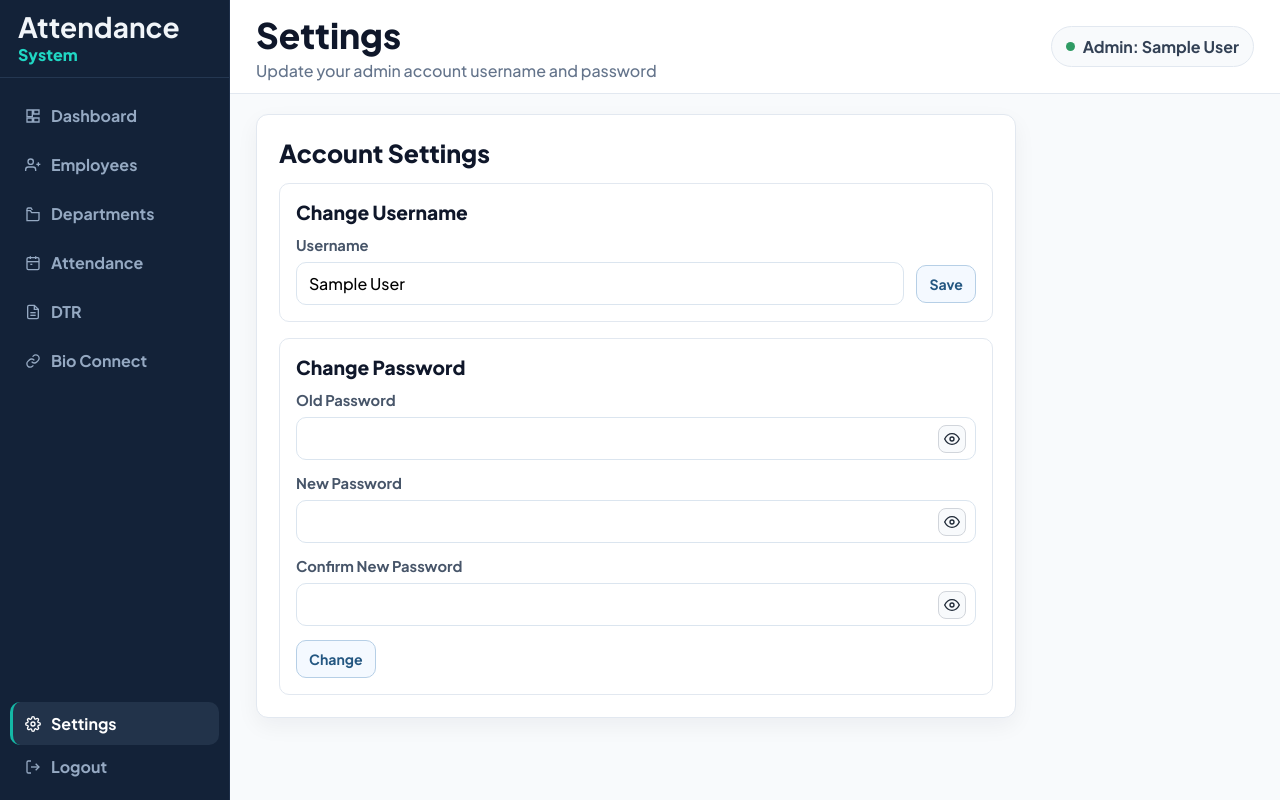
After one commit to NotNookie/Biometrics-Attendance-Website, a PHP site: page /admin/settings.php in a window 1280 px wide. The commit adds this page. Run offline with PHP 8.4, Linux system fonts and the light colour scheme; the visitor is signed in with stand-in values (Sample User, id 1); data comes from the database, SQL or seed files in the repository.

Commit message:
Add settings page and update navigation links across admin pages
- Introduced a new settings.php page for admin account management, allowing username and password changes.
- Updated dashboard, departments, DTR, employees, and bio_connect pages to include a link to the new settings page.
- Enhanced departments.php to separate department and position listings, improving data retrieval and display.
- Added new buttons for adding departments and positions in the dashboard.
- Improved layout and styling for better user experience in the settings section.

```diff
--- a/admin/attendance.php
+++ b/admin/attendance.php
@@ -292,6 +292,10 @@ foreach ($rows as $row) {
         </div>
 
         <div class="dashboard-nav-bottom">
+          <a href="settings.php" class="dashboard-nav-link">
+            <svg class="nav-icon" viewBox="0 0 24 24" fill="none" stroke="currentColor" stroke-width="2"><circle cx="12" cy="12" r="3"></circle><path d="M19.4 15a1.65 1.65 0 0 0 .33 1.82l.06.06a2 2 0 1 1-2.83 2.83l-.06-.06a1.65 1.65 0 0 0-1.82-.33 1.65 1.65 0 0 0-1 1.51V21a2 2 0 1 1-4 0v-.09a1.65 1.65 0 0 0-1-1.51 1.65 1.65 0 0 0-1.82.33l-.06.06a2 2 0 1 1-2.83-2.83l.06-.06a1.65 1.65 0 0 0 .33-1.82 1.65 1.65 0 0 0-1.51-1H3a2 2 0 1 1 0-4h.09a1.65 1.65 0 0 0 1.51-1 1.65 1.65 0 0 0-.33-1.82l-.06-.06a2 2 0 1 1 2.83-2.83l.06.06a1.65 1.65 0 0 0 1.82.33h0A1.65 1.65 0 0 0 10 3.09V3a2 2 0 1 1 4 0v.09a1.65 1.65 0 0 0 1 1.51h0a1.65 1.65 0 0 0 1.82-.33l.06-.06a2 2 0 1 1 2.83 2.83l-.06.06a1.65 1.65 0 0 0-.33 1.82v0a1.65 1.65 0 0 0 1.51 1H21a2 2 0 1 1 0 4h-.09a1.65 1.65 0 0 0-1.51 1z"></path></svg>
+            Settings
+          </a>
           <a href="logout.php" class="dashboard-nav-link js-logout-link">
             <svg class="nav-icon" viewBox="0 0 24 24" fill="none" stroke="currentColor" stroke-width="2"><path d="M9 21H5a2 2 0 0 1-2-2V5a2 2 0 0 1 2-2h4"></path><path d="M16 17l5-5-5-5"></path><path d="M21 12H9"></path></svg>
             Logout
--- a/admin/dashboard.php
+++ b/admin/dashboard.php
@@ -229,6 +229,10 @@ $recentActivities = array_slice($recentActivities, 0, 8);
         </div>
 
         <div class="dashboard-nav-bottom">
+          <a href="settings.php" class="dashboard-nav-link">
+            <svg class="nav-icon" viewBox="0 0 24 24" fill="none" stroke="currentColor" stroke-width="2"><circle cx="12" cy="12" r="3"></circle><path d="M19.4 15a1.65 1.65 0 0 0 .33 1.82l.06.06a2 2 0 1 1-2.83 2.83l-.06-.06a1.65 1.65 0 0 0-1.82-.33 1.65 1.65 0 0 0-1 1.51V21a2 2 0 1 1-4 0v-.09a1.65 1.65 0 0 0-1-1.51 1.65 1.65 0 0 0-1.82.33l-.06.06a2 2 0 1 1-2.83-2.83l.06-.06a1.65 1.65 0 0 0 .33-1.82 1.65 1.65 0 0 0-1.51-1H3a2 2 0 1 1 0-4h.09a1.65 1.65 0 0 0 1.51-1 1.65 1.65 0 0 0-.33-1.82l-.06-.06a2 2 0 1 1 2.83-2.83l.06.06a1.65 1.65 0 0 0 1.82.33h0A1.65 1.65 0 0 0 10 3.09V3a2 2 0 1 1 4 0v.09a1.65 1.65 0 0 0 1 1.51h0a1.65 1.65 0 0 0 1.82-.33l.06-.06a2 2 0 1 1 2.83 2.83l-.06.06a1.65 1.65 0 0 0-.33 1.82v0a1.65 1.65 0 0 0 1.51 1H21a2 2 0 1 1 0 4h-.09a1.65 1.65 0 0 0-1.51 1z"></path></svg>
+            Settings
+          </a>
           <a href="logout.php" class="dashboard-nav-link js-logout-link">
             <svg class="nav-icon" viewBox="0 0 24 24" fill="none" stroke="currentColor" stroke-width="2"><path d="M9 21H5a2 2 0 0 1-2-2V5a2 2 0 0 1 2-2h4"></path><path d="M16 17l5-5-5-5"></path><path d="M21 12H9"></path></svg>
             Logout
@@ -331,6 +335,8 @@ $recentActivities = array_slice($recentActivities, 0, 8);
           <h2 class="panel-title">Quick Actions</h2>
           <div class="quick-actions">
             <a href="employees.php?dialog=add" class="qa-btn qa-primary">+ Add Employee</a>
+            <a href="departments.php?dialog=add_department" class="qa-btn qa-secondary">+ Add Department</a>
+            <a href="departments.php?dialog=add_position" class="qa-btn qa-secondary">+ Add Position</a>
             <a href="attendance.php" class="qa-btn qa-secondary">View Attendance</a>
             <a href="dtr.php" class="qa-btn qa-secondary">Generate Report</a>
           </div>
--- a/admin/dtr.php
+++ b/admin/dtr.php
@@ -225,6 +225,10 @@ $adminName = $_SESSION['admin_name'] ?? 'Admin';
         </div>
 
         <div class="dashboard-nav-bottom">
+          <a href="settings.php" class="dashboard-nav-link">
+            <svg class="nav-icon" viewBox="0 0 24 24" fill="none" stroke="currentColor" stroke-width="2"><circle cx="12" cy="12" r="3"></circle><path d="M19.4 15a1.65 1.65 0 0 0 .33 1.82l.06.06a2 2 0 1 1-2.83 2.83l-.06-.06a1.65 1.65 0 0 0-1.82-.33 1.65 1.65 0 0 0-1 1.51V21a2 2 0 1 1-4 0v-.09a1.65 1.65 0 0 0-1-1.51 1.65 1.65 0 0 0-1.82.33l-.06.06a2 2 0 1 1-2.83-2.83l.06-.06a1.65 1.65 0 0 0 .33-1.82 1.65 1.65 0 0 0-1.51-1H3a2 2 0 1 1 0-4h.09a1.65 1.65 0 0 0 1.51-1 1.65 1.65 0 0 0-.33-1.82l-.06-.06a2 2 0 1 1 2.83-2.83l.06.06a1.65 1.65 0 0 0 1.82.33h0A1.65 1.65 0 0 0 10 3.09V3a2 2 0 1 1 4 0v.09a1.65 1.65 0 0 0 1 1.51h0a1.65 1.65 0 0 0 1.82-.33l.06-.06a2 2 0 1 1 2.83 2.83l-.06.06a1.65 1.65 0 0 0-.33 1.82v0a1.65 1.65 0 0 0 1.51 1H21a2 2 0 1 1 0 4h-.09a1.65 1.65 0 0 0-1.51 1z"></path></svg>
+            Settings
+          </a>
           <a href="logout.php" class="dashboard-nav-link js-logout-link">
             <svg class="nav-icon" viewBox="0 0 24 24" fill="none" stroke="currentColor" stroke-width="2"><path d="M9 21H5a2 2 0 0 1-2-2V5a2 2 0 0 1 2-2h4"></path><path d="M16 17l5-5-5-5"></path><path d="M21 12H9"></path></svg>
             Logout
--- a/admin/employees.php
+++ b/admin/employees.php
@@ -528,6 +528,10 @@ if ($hasDepartmentsTable && $hasPositionsTable && $editDepartmentId > 0) {
         </div>
 
         <div class="dashboard-nav-bottom">
+          <a href="settings.php" class="dashboard-nav-link">
+            <svg class="nav-icon" viewBox="0 0 24 24" fill="none" stroke="currentColor" stroke-width="2"><circle cx="12" cy="12" r="3"></circle><path d="M19.4 15a1.65 1.65 0 0 0 .33 1.82l.06.06a2 2 0 1 1-2.83 2.83l-.06-.06a1.65 1.65 0 0 0-1.82-.33 1.65 1.65 0 0 0-1 1.51V21a2 2 0 1 1-4 0v-.09a1.65 1.65 0 0 0-1-1.51 1.65 1.65 0 0 0-1.82.33l-.06.06a2 2 0 1 1-2.83-2.83l.06-.06a1.65 1.65 0 0 0 .33-1.82 1.65 1.65 0 0 0-1.51-1H3a2 2 0 1 1 0-4h.09a1.65 1.65 0 0 0 1.51-1 1.65 1.65 0 0 0-.33-1.82l-.06-.06a2 2 0 1 1 2.83-2.83l.06.06a1.65 1.65 0 0 0 1.82.33h0A1.65 1.65 0 0 0 10 3.09V3a2 2 0 1 1 4 0v.09a1.65 1.65 0 0 0 1 1.51h0a1.65 1.65 0 0 0 1.82-.33l.06-.06a2 2 0 1 1 2.83 2.83l-.06.06a1.65 1.65 0 0 0-.33 1.82v0a1.65 1.65 0 0 0 1.51 1H21a2 2 0 1 1 0 4h-.09a1.65 1.65 0 0 0-1.51 1z"></path></svg>
+            Settings
+          </a>
           <a href="logout.php" class="dashboard-nav-link js-logout-link">
             <svg class="nav-icon" viewBox="0 0 24 24" fill="none" stroke="currentColor" stroke-width="2"><path d="M9 21H5a2 2 0 0 1-2-2V5a2 2 0 0 1 2-2h4"></path><path d="M16 17l5-5-5-5"></path><path d="M21 12H9"></path></svg>
             Logout
--- a/admin/scanner/bio_connect.php
+++ b/admin/scanner/bio_connect.php
@@ -370,6 +370,10 @@ foreach ($devices as $device) {
         </div>
 
         <div class="dashboard-nav-bottom">
+          <a href="../settings.php" class="dashboard-nav-link">
+            <svg class="nav-icon" viewBox="0 0 24 24" fill="none" stroke="currentColor" stroke-width="2"><circle cx="12" cy="12" r="3"></circle><path d="M19.4 15a1.65 1.65 0 0 0 .33 1.82l.06.06a2 2 0 1 1-2.83 2.83l-.06-.06a1.65 1.65 0 0 0-1.82-.33 1.65 1.65 0 0 0-1 1.51V21a2 2 0 1 1-4 0v-.09a1.65 1.65 0 0 0-1-1.51 1.65 1.65 0 0 0-1.82.33l-.06.06a2 2 0 1 1-2.83-2.83l.06-.06a1.65 1.65 0 0 0 .33-1.82 1.65 1.65 0 0 0-1.51-1H3a2 2 0 1 1 0-4h.09a1.65 1.65 0 0 0 1.51-1 1.65 1.65 0 0 0-.33-1.82l-.06-.06a2 2 0 1 1 2.83-2.83l.06.06a1.65 1.65 0 0 0 1.82.33h0A1.65 1.65 0 0 0 10 3.09V3a2 2 0 1 1 4 0v.09a1.65 1.65 0 0 0 1 1.51h0a1.65 1.65 0 0 0 1.82-.33l.06-.06a2 2 0 1 1 2.83 2.83l-.06.06a1.65 1.65 0 0 0-.33 1.82v0a1.65 1.65 0 0 0 1.51 1H21a2 2 0 1 1 0 4h-.09a1.65 1.65 0 0 0-1.51 1z"></path></svg>
+            Settings
+          </a>
           <a href="../logout.php" class="dashboard-nav-link js-logout-link">
             <svg class="nav-icon" viewBox="0 0 24 24" fill="none" stroke="currentColor" stroke-width="2"><path d="M9 21H5a2 2 0 0 1-2-2V5a2 2 0 0 1 2-2h4"></path><path d="M16 17l5-5-5-5"></path><path d="M21 12H9"></path></svg>
             Logout
--- /dev/null
+++ b/admin/settings.php
@@ -0,0 +1,407 @@
+<?php
+declare(strict_types=1);
+
+session_start();
+
+if (!isset($_SESSION['admin_name']) || trim((string) $_SESSION['admin_name']) === '') {
+    header('Location: login.php');
+    exit;
+}
+
+require_once __DIR__ . '/../config/database.php';
+
+$pdo = get_pdo_connection();
+$pdo->setAttribute(PDO::ATTR_ERRMODE, PDO::ERRMODE_EXCEPTION);
+
+$adminName = trim((string) $_SESSION['admin_name']);
+$error = '';
+$success = '';
+$notice = trim((string) ($_GET['notice'] ?? ''));
+
+function e(string $value): string
+{
+    return htmlspecialchars($value, ENT_QUOTES, 'UTF-8');
+}
+
+function ensureAdminsTable(PDO $pdo): void
+{
+    $pdo->exec("CREATE TABLE IF NOT EXISTS admins (
+        id INT NOT NULL AUTO_INCREMENT,
+        username VARCHAR(50) NOT NULL,
+        password VARCHAR(255) NOT NULL DEFAULT '',
+        created_at TIMESTAMP NULL DEFAULT CURRENT_TIMESTAMP,
+        PRIMARY KEY (id),
+        UNIQUE KEY uq_admins_username (username)
+    ) ENGINE=InnoDB DEFAULT CHARSET=utf8mb4 COLLATE=utf8mb4_unicode_ci");
+}
+
+function getAdminByUsername(PDO $pdo, string $username): ?array
+{
+    $stmt = $pdo->prepare('SELECT id, username, password FROM admins WHERE username = ? LIMIT 1');
+    $stmt->execute([$username]);
+    $row = $stmt->fetch(PDO::FETCH_ASSOC);
+    return $row ?: null;
+}
+
+function verifyStoredPassword(string $stored, string $input): bool
+{
+    if ($stored === '') {
+        return false;
+    }
+
+    $info = password_get_info($stored);
+    if (($info['algo'] ?? null) !== null && (int) ($info['algo'] ?? 0) !== 0) {
+        return password_verify($input, $stored);
+    }
+
+    return hash_equals($stored, $input);
+}
+
+ensureAdminsTable($pdo);
+$currentAdmin = getAdminByUsername($pdo, $adminName);
+$currentUsername = $currentAdmin['username'] ?? $adminName;
+
+if ($_SERVER['REQUEST_METHOD'] === 'POST') {
+    $action = trim((string) ($_POST['action'] ?? ''));
+
+    if ($action === 'change_username') {
+        $newUsername = trim((string) ($_POST['new_username'] ?? ''));
+
+        if ($newUsername === '') {
+            $error = 'Username is required.';
+        } elseif (strlen($newUsername) < 3) {
+            $error = 'Username must be at least 3 characters.';
+        } else {
+            try {
+                $excludeId = $currentAdmin ? (int) $currentAdmin['id'] : 0;
+                $dupStmt = $pdo->prepare('SELECT id FROM admins WHERE username = ? AND id <> ? LIMIT 1');
+                $dupStmt->execute([$newUsername, $excludeId]);
+                if ($dupStmt->fetch()) {
+                    $error = 'That username is already in use.';
+                } else {
+                    if ($currentAdmin) {
+                        $updateStmt = $pdo->prepare('UPDATE admins SET username = ? WHERE id = ?');
+                        $updateStmt->execute([$newUsername, (int) $currentAdmin['id']]);
+                    } else {
+                        $allStmt = $pdo->query('SELECT id FROM admins ORDER BY id ASC LIMIT 2');
+                        $rows = $allStmt->fetchAll(PDO::FETCH_ASSOC);
+
+                        if (count($rows) === 1) {
+                            $updateStmt = $pdo->prepare('UPDATE admins SET username = ? WHERE id = ?');
+                            $updateStmt->execute([$newUsername, (int) $rows[0]['id']]);
+                        } else {
+                            $insertStmt = $pdo->prepare('INSERT INTO admins (username, password) VALUES (?, ?)');
+                            $insertStmt->execute([$newUsername, '']);
+                        }
+                    }
+
+                    $_SESSION['admin_name'] = $newUsername;
+                    header('Location: settings.php?notice=username-updated');
+                    exit;
+                }
+            } catch (Throwable $e) {
+                $error = 'Unable to update username right now.';
+            }
+        }
+    }
+
+    if ($action === 'change_password') {
+      $currentPassword = (string) ($_POST['current_password'] ?? '');
+        $newPassword = (string) ($_POST['new_password'] ?? '');
+        $confirmPassword = (string) ($_POST['confirm_password'] ?? '');
+
+      if ($currentPassword === '' || $newPassword === '' || $confirmPassword === '') {
+        $error = 'Old password, new password, and confirmation are required.';
+        } elseif ($newPassword !== $confirmPassword) {
+            $error = 'New password and confirmation do not match.';
+        } elseif (strlen($newPassword) < 6) {
+            $error = 'New password must be at least 6 characters.';
+        } else {
+            try {
+                $targetAdmin = $currentAdmin ?: getAdminByUsername($pdo, $adminName);
+
+                if ($targetAdmin) {
+                    $stored = (string) ($targetAdmin['password'] ?? '');
+                  if ($stored === '') {
+                    $error = 'Current password is not set yet. Please contact admin support.';
+                  } elseif (!verifyStoredPassword($stored, $currentPassword)) {
+                        $error = 'Current password is incorrect.';
+                    } else {
+                        $newHash = password_hash($newPassword, PASSWORD_DEFAULT);
+                        $updateStmt = $pdo->prepare('UPDATE admins SET password = ? WHERE id = ?');
+                        $updateStmt->execute([$newHash, (int) $targetAdmin['id']]);
+                        header('Location: settings.php?notice=password-updated');
+                        exit;
+                    }
+                } else {
+                    $newHash = password_hash($newPassword, PASSWORD_DEFAULT);
+                    $insertStmt = $pdo->prepare('INSERT INTO admins (username, password) VALUES (?, ?)');
+                    $insertStmt->execute([$adminName, $newHash]);
+                    header('Location: settings.php?notice=password-updated');
+                    exit;
+                }
+            } catch (Throwable $e) {
+                $error = 'Unable to update password right now.';
+            }
+        }
+    }
+}
+
+if ($notice === 'username-updated') {
+    $success = 'Username updated successfully.';
+}
+
+if ($notice === 'password-updated') {
+    $success = 'Password updated successfully.';
+}
+
+$currentAdmin = getAdminByUsername($pdo, trim((string) $_SESSION['admin_name']));
+$currentUsername = $currentAdmin['username'] ?? trim((string) $_SESSION['admin_name']);
+?>
+<!DOCTYPE html>
+<html lang="en">
+<head>
+  <meta charset="UTF-8">
+  <meta name="viewport" content="width=device-width, initial-scale=1.0">
+  <title>Settings | Biometric Attendance</title>
+  <link rel="preconnect" href="https://fonts.googleapis.com">
+  <link rel="preconnect" href="https://fonts.gstatic.com" crossorigin>
+  <link href="https://fonts.googleapis.com/css2?family=Manrope:wght@500;700;800&family=Plus+Jakarta+Sans:wght@500;700;800&display=swap" rel="stylesheet">
+  <link rel="stylesheet" href="../assets/style.css">
+  <style>
+    .settings-shell {
+      width: min(760px, 100%);
+    }
+
+    .settings-merged-panel .panel-title {
+      margin-bottom: 14px;
+    }
+
+    .settings-section-title {
+      margin: 0 0 12px;
+      font-size: 1.2rem;
+      font-weight: 800;
+      color: #0f172a;
+    }
+
+    .settings-subcard {
+      border: 1px solid #e2e8f0;
+      border-radius: 10px;
+      background: #ffffff;
+      padding: 16px;
+      margin-bottom: 16px;
+    }
+
+    .settings-subcard:last-child {
+      margin-bottom: 0;
+    }
+
+    .settings-label {
+      display: block;
+      margin: 0 0 8px;
+      font-weight: 700;
+      color: #475569;
+      font-size: 0.92rem;
+    }
+
+    .settings-inline-row {
+      display: grid;
+      grid-template-columns: 1fr auto;
+      gap: 12px;
+      align-items: center;
+    }
+
+    .settings-form-stack {
+      display: grid;
+      gap: 14px;
+    }
+
+    .password-field-wrap {
+      position: relative;
+    }
+
+    .password-field-wrap .input {
+      padding-right: 44px;
+    }
+
+    .password-toggle {
+      position: absolute;
+      right: 10px;
+      top: 50%;
+      transform: translateY(-50%);
+      width: 28px;
+      height: 28px;
+      border: 1px solid #d1d5db;
+      border-radius: 8px;
+      background: #f8fafc;
+      color: #1f2937;
+      display: inline-flex;
+      align-items: center;
+      justify-content: center;
+      cursor: pointer;
+      padding: 0;
+    }
+
+    .password-toggle:hover {
+      background: #eef2f7;
+    }
+
+    @media (max-width: 640px) {
+      .settings-inline-row {
+        grid-template-columns: 1fr;
+      }
+    }
+  </style>
+</head>
+<body>
+  <div class="dashboard-layout">
+    <aside class="dashboard-sidebar">
+      <div class="dashboard-brand">
+        <div>
+          <strong>Attendance</strong>
+          <span>System</span>
+        </div>
+      </div>
+
+      <nav class="dashboard-nav" aria-label="Main Navigation">
+        <div class="dashboard-nav-main">
+          <a href="dashboard.php" class="dashboard-nav-link">
+            <svg class="nav-icon" viewBox="0 0 24 24" fill="none" stroke="currentColor" stroke-width="2"><path d="M3 13h8V3H3z"></path><path d="M13 21h8v-6h-8z"></path><path d="M13 3h8v6h-8z"></path><path d="M3 21h8v-6H3z"></path></svg>
+            Dashboard
+          </a>
+          <a href="employees.php" class="dashboard-nav-link">
+            <svg class="nav-icon" viewBox="0 0 24 24" fill="none" stroke="currentColor" stroke-width="2"><path d="M16 21v-2a4 4 0 0 0-4-4H5a4 4 0 0 0-4 4v2"></path><circle cx="8.5" cy="7" r="4"></circle><path d="M20 8v6"></path><path d="M23 11h-6"></path></svg>
+            Employees
+          </a>
+          <a href="departments.php" class="dashboard-nav-link">
+            <svg class="nav-icon" viewBox="0 0 24 24" fill="none" stroke="currentColor" stroke-width="2"><path d="M3 7h5l2 3h11v10a2 2 0 0 1-2 2H3z"></path><path d="M3 7V5a2 2 0 0 1 2-2h4l2 3"></path></svg>
+            Departments
+          </a>
+          <a href="attendance.php" class="dashboard-nav-link">
+            <svg class="nav-icon" viewBox="0 0 24 24" fill="none" stroke="currentColor" stroke-width="2"><rect x="3" y="4" width="18" height="18" rx="2"></rect><path d="M16 2v4"></path><path d="M8 2v4"></path><path d="M3 10h18"></path><path d="M8 14h3"></path></svg>
+            Attendance
+          </a>
+          <a href="dtr.php" class="dashboard-nav-link">
+            <svg class="nav-icon" viewBox="0 0 24 24" fill="none" stroke="currentColor" stroke-width="2"><path d="M14 2H6a2 2 0 0 0-2 2v16a2 2 0 0 0 2 2h12a2 2 0 0 0 2-2V8z"></path><path d="M14 2v6h6"></path><path d="M8 13h8"></path><path d="M8 17h8"></path></svg>
+            DTR
+          </a>
+          <a href="scanner/bio_connect.php" class="dashboard-nav-link">
+            <svg class="nav-icon" viewBox="0 0 24 24" fill="none" stroke="currentColor" stroke-width="2"><path d="M10 13a5 5 0 0 0 7.54.54l2.12-2.12a5 5 0 1 0-7.07-7.07L11.4 5.5"></path><path d="M14 11a5 5 0 0 0-7.54-.54L4.34 12.6a5 5 0 1 0 7.07 7.07l1.13-1.13"></path></svg>
+            Bio Connect
+          </a>
+        </div>
+
+        <div class="dashboard-nav-bottom">
+          <a href="settings.php" class="dashboard-nav-link active">
+            <svg class="nav-icon" viewBox="0 0 24 24" fill="none" stroke="currentColor" stroke-width="2"><circle cx="12" cy="12" r="3"></circle><path d="M19.4 15a1.65 1.65 0 0 0 .33 1.82l.06.06a2 2 0 1 1-2.83 2.83l-.06-.06a1.65 1.65 0 0 0-1.82-.33 1.65 1.65 0 0 0-1 1.51V21a2 2 0 1 1-4 0v-.09a1.65 1.65 0 0 0-1-1.51 1.65 1.65 0 0 0-1.82.33l-.06.06a2 2 0 1 1-2.83-2.83l.06-.06a1.65 1.65 0 0 0 .33-1.82 1.65 1.65 0 0 0-1.51-1H3a2 2 0 1 1 0-4h.09a1.65 1.65 0 0 0 1.51-1 1.65 1.65 0 0 0-.33-1.82l-.06-.06a2 2 0 1 1 2.83-2.83l.06.06a1.65 1.65 0 0 0 1.82.33h0A1.65 1.65 0 0 0 10 3.09V3a2 2 0 1 1 4 0v.09a1.65 1.65 0 0 0 1 1.51h0a1.65 1.65 0 0 0 1.82-.33l.06-.06a2 2 0 1 1 2.83 2.83l-.06.06a1.65 1.65 0 0 0-.33 1.82v0a1.65 1.65 0 0 0 1.51 1H21a2 2 0 1 1 0 4h-.09a1.65 1.65 0 0 0-1.51 1z"></path></svg>
+            Settings
+          </a>
+          <a href="logout.php" class="dashboard-nav-link js-logout-link">
+            <svg class="nav-icon" viewBox="0 0 24 24" fill="none" stroke="currentColor" stroke-width="2"><path d="M9 21H5a2 2 0 0 1-2-2V5a2 2 0 0 1 2-2h4"></path><path d="M16 17l5-5-5-5"></path><path d="M21 12H9"></path></svg>
+            Logout
+          </a>
+        </div>
+      </nav>
+    </aside>
+
+    <main class="dashboard-main">
+      <header class="dashboard-header">
+        <div>
+          <h1 class="dashboard-title">Settings</h1>
+          <p class="dashboard-subtitle">Update your admin account username and password</p>
+        </div>
+
+        <div class="dashboard-profile-pill">
+          <span class="dot" aria-hidden="true"></span>
+          Admin: <?= e(trim((string) $_SESSION['admin_name'])) ?>
+        </div>
+      </header>
+
+      <section class="dashboard-content">
+        <?php if ($success !== ''): ?>
+          <div style="background:#dcfce7;padding:12px;border-radius:10px;"> <?= e($success) ?> </div>
+        <?php endif; ?>
+
+        <?php if ($error !== ''): ?>
+          <div style="background:#fee2e2;padding:12px;border-radius:10px;"> <?= e($error) ?> </div>
+        <?php endif; ?>
+
+        <article class="dashboard-panel employee-panel settings-merged-panel settings-shell">
+          <h2 class="panel-title">Account Settings</h2>
+
+          <div class="settings-subcard">
+            <h3 class="settings-section-title">Change Username</h3>
+            <form method="POST" action="settings.php">
+              <input type="hidden" name="action" value="change_username">
+              <label class="settings-label" for="new_username">Username</label>
+              <div class="settings-inline-row">
+                <input class="input" id="new_username" name="new_username" type="text" value="<?= e($currentUsername) ?>" placeholder="Username" required>
+                <button class="btn-secondary" type="submit">Save</button>
+              </div>
+            </form>
+          </div>
+
+          <div class="settings-subcard">
+            <h3 class="settings-section-title">Change Password</h3>
+            <form method="POST" action="settings.php" class="settings-form-stack">
+              <input type="hidden" name="action" value="change_password">
+
+              <div>
+                <label class="settings-label" for="current_password">Old Password</label>
+                <div class="password-field-wrap">
+                  <input class="input" id="current_password" name="current_password" type="password" autocomplete="current-password" required>
+                  <button class="password-toggle" type="button" data-toggle-password data-target="current_password" aria-label="Toggle password visibility">
+                    <svg viewBox="0 0 24 24" width="16" height="16" fill="none" stroke="currentColor" stroke-width="2"><path d="M1 12s4-8 11-8 11 8 11 8-4 8-11 8-11-8-11-8z"></path><circle cx="12" cy="12" r="3"></circle></svg>
+                  </button>
+                </div>
+              </div>
+
+              <div>
+                <label class="settings-label" for="new_password">New Password</label>
+                <div class="password-field-wrap">
+                  <input class="input" id="new_password" name="new_password" type="password" autocomplete="new-password" required>
+                  <button class="password-toggle" type="button" data-toggle-password data-target="new_password" aria-label="Toggle password visibility">
+                    <svg viewBox="0 0 24 24" width="16" height="16" fill="none" stroke="currentColor" stroke-width="2"><path d="M1 12s4-8 11-8 11 8 11 8-4 8-11 8-11-8-11-8z"></path><circle cx="12" cy="12" r="3"></circle></svg>
+                  </button>
+                </div>
+              </div>
+
+              <div>
+                <label class="settings-label" for="confirm_password">Confirm New Password</label>
+                <div class="password-field-wrap">
+                  <input class="input" id="confirm_password" name="confirm_password" type="password" autocomplete="new-password" required>
+                  <button class="password-toggle" type="button" data-toggle-password data-target="confirm_password" aria-label="Toggle password visibility">
+                    <svg viewBox="0 0 24 24" width="16" height="16" fill="none" stroke="currentColor" stroke-width="2"><path d="M1 12s4-8 11-8 11 8 11 8-4 8-11 8-11-8-11-8z"></path><circle cx="12" cy="12" r="3"></circle></svg>
+                  </button>
+                </div>
+              </div>
+
+              <div class="form-actions">
+                <button class="btn-secondary" type="submit">Change</button>
+              </div>
+            </form>
+          </div>
+        </article>
+      </section>
+    </main>
+  </div>
+
+  <script>
+    document.addEventListener('DOMContentLoaded', function () {
+      var toggles = document.querySelectorAll('[data-toggle-password]');
+      toggles.forEach(function (toggle) {
+        toggle.addEventListener('click', function () {
+          var targetId = toggle.getAttribute('data-target') || '';
+          var target = document.getElementById(targetId);
+          if (!target) {
+            return;
+          }
+
+          target.type = target.type === 'password' ? 'text' : 'password';
+        });
+      });
+    });
+  </script>
+  <script src="../assets/logout-confirm.js"></script>
+</body>
+</html>
```
Also changed, not shown: admin/departments.php (+92 -65 lines).
